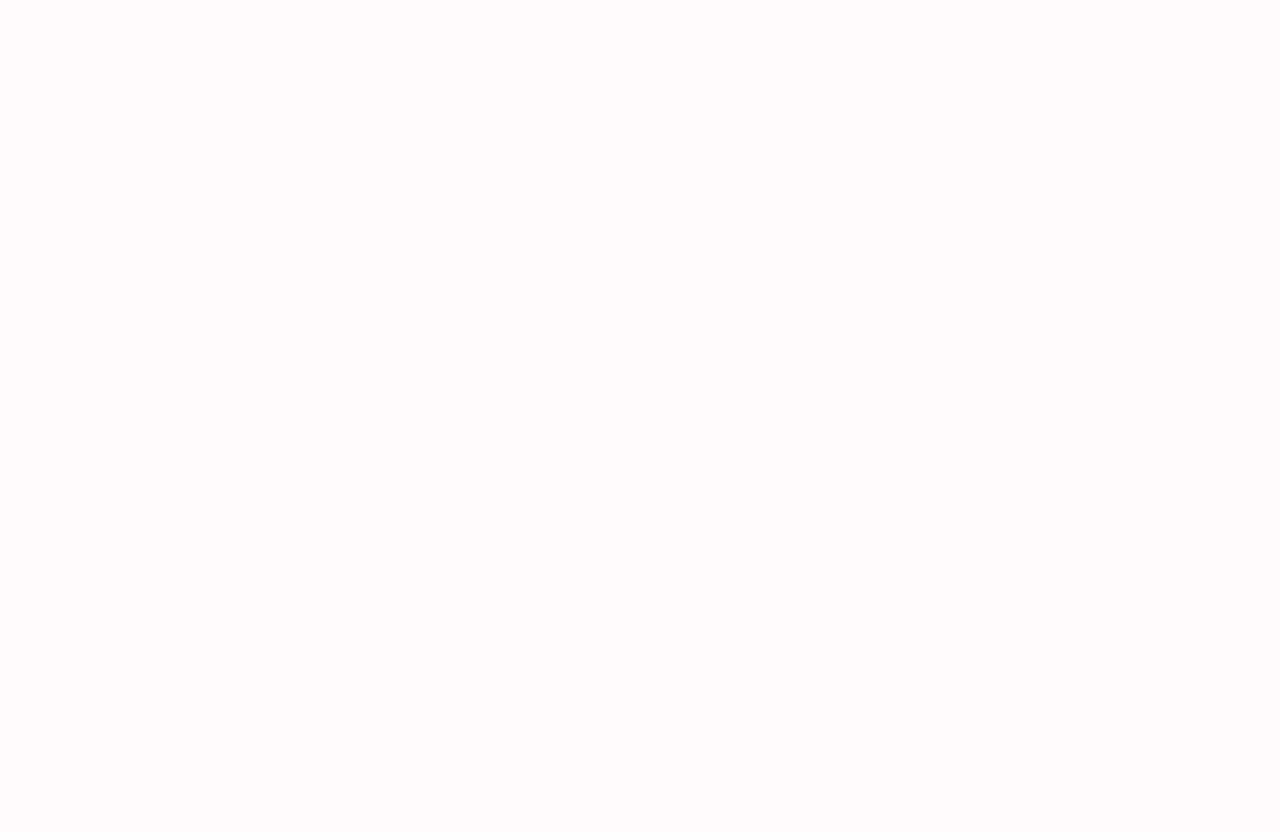
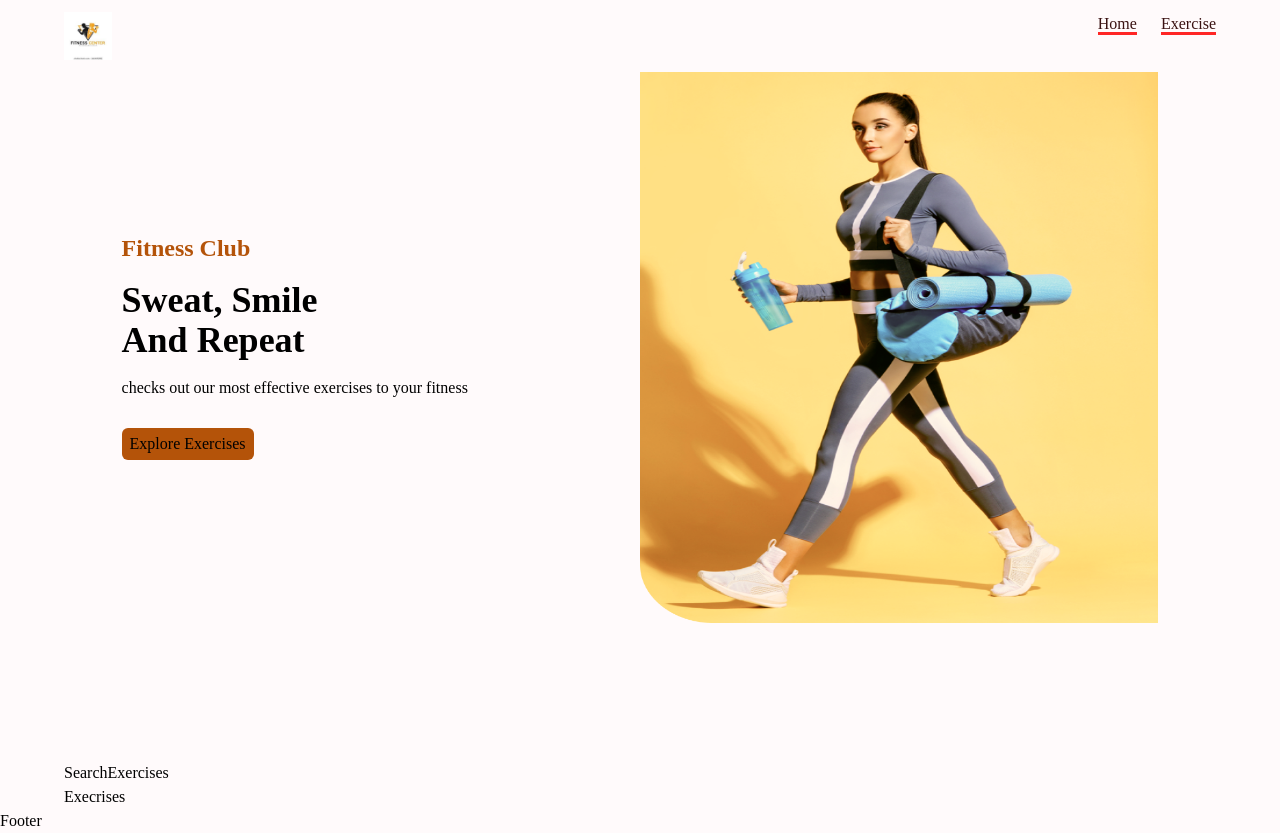
Before and after one commit to victornwaose/gym-web, a React (Vite) app: page / in a window 1280 px wide. Before the commit this address had no page. Before the commit the page ends 800 px from the top, so only its background shows below. Built offline with nearby package versions, Linux system fonts and the light colour scheme.

Commit message:
hero banner

```diff
--- a/src/App.jsx
+++ b/src/App.jsx
@@ -1,27 +1,25 @@
-import React from 'react'
-import { Routes, Route } from 'react-router-dom'
+import React from "react";
+import { Routes, Route } from "react-router-dom";
 
-import './App.css'
-import { Footer, NavBar } from './components'
-import { ExerciseDetails, Homepage } from './pages/index.'
+import "./App.css";
+import { Footer, NavBar } from "./components";
+import { ExerciseDetails, Homepage } from "./pages/index.";
 
 function App() {
-
-
     return (
-    <div className="">
-    <NavBar/>
+        <div className="App">
+            <NavBar />
             <div>
                 <Routes>
-          <Route path="/" element={<Homepage/>}/>
+                    <Route path="/" element={<Homepage />} />
                 </Routes>
                 <Routes>
-          <Route path="/exercise/:id" element={<ExerciseDetails/>}/>
+                    <Route path="/exercise/:id" element={<ExerciseDetails />} />
                 </Routes>
             </div>
-      <Footer/>
+            <Footer />
         </div>
-  )
+    );
 }
 
-export default App
+export default App;
--- a/src/components/herobanner/HeroBanner.jsx
+++ b/src/components/herobanner/HeroBanner.jsx
@@ -1,7 +1,35 @@
 import React from "react";
 
+import Banner from "../../assets/images/banner.png";
+
 const HeroBanner = () => {
-    return <div>HeroBanner</div>;
+    return (
+        <div className="w-[90%] ml-auto mr-auto">
+            <div className="flex justify-between relative">
+                <div className="mt-16  md:mt-40 w-[60%]">
+                    <h3 className=" text-lg text-amber-700 font-bold md:text-2xl ">
+                        Fitness Club
+                    </h3>
+                    <h2 className="font-bold text-2xl text-black mt-4 mb-4 md:text-4xl">
+                        Sweat, Smile <br /> And Repeat
+                    </h2>
+                    <h5 className="text-black text-base mb-7">
+                        checks out our most effective exercises to your fitness
+                    </h5>
+                    <button className="bg-amber-700 px-4 py-2 rounded-md md:px-2 md:py-1">
+                        Explore Exercises
+                    </button>
+                </div>
+                <div className="w-[60%]">
+                    <img
+                        src={Banner}
+                        alt="Hero"
+                        className="w-[100%] h-full md:h-4/5"
+                    />
+                </div>
+            </div>
+        </div>
+    );
 };
 
 export default HeroBanner;
--- a/src/components/index.js
+++ b/src/components/index.js
@@ -1,2 +1,5 @@
- export  {default as NavBar} from "./navbar/NavBar";
- export { default as Footer}  from "./footer/Footer";
+export { default as NavBar } from "./navbar/NavBar";
+export { default as Footer } from "./footer/Footer";
+export { default as HeroBanner } from "./herobanner/HeroBanner";
+export { default as SearchExercises } from "./searchexercise/SearchExercises";
+export { default as Exercises } from "./execrises/Execrises";
--- a/src/components/navbar/NavBar.jsx
+++ b/src/components/navbar/NavBar.jsx
@@ -5,7 +5,7 @@
 
 const NavBar = () => {
     return (
-        <div className="w-[90%] ml-auto mr-auto">
+        <div className="w-[90%] ml-auto mr-auto mt-3 mb-3">
             <div className="flex justify-between">
                 <Link to="/">
                     <img src={Logo} className="w-[48px]  h-12" />
--- a/src/pages/homepage/HomePage.jsx
+++ b/src/pages/homepage/HomePage.jsx
@@ -1,8 +1,10 @@
 import React from "react";
+
+import { Exercises, HeroBanner, SearchExercises } from "../../components";
 
 const HomePage = () => {
     return (
-        <div>
+        <div className="w-[90%] ml-auto mr-auto">
             <HeroBanner />
             <SearchExercises />
             <Exercises />
```
Lines whose indentation alone changed are shown as unchanged.
